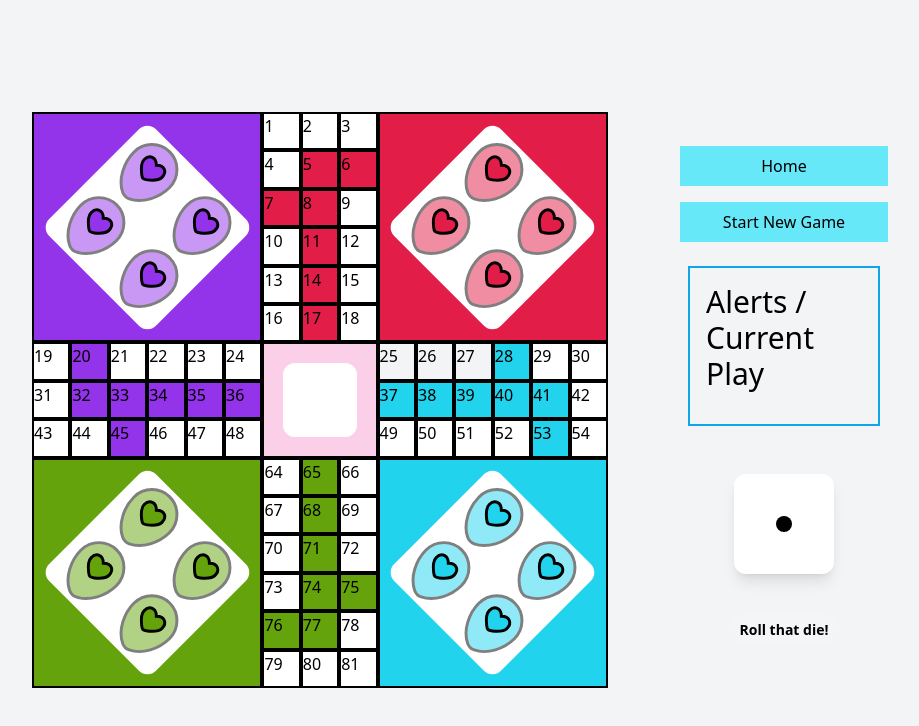
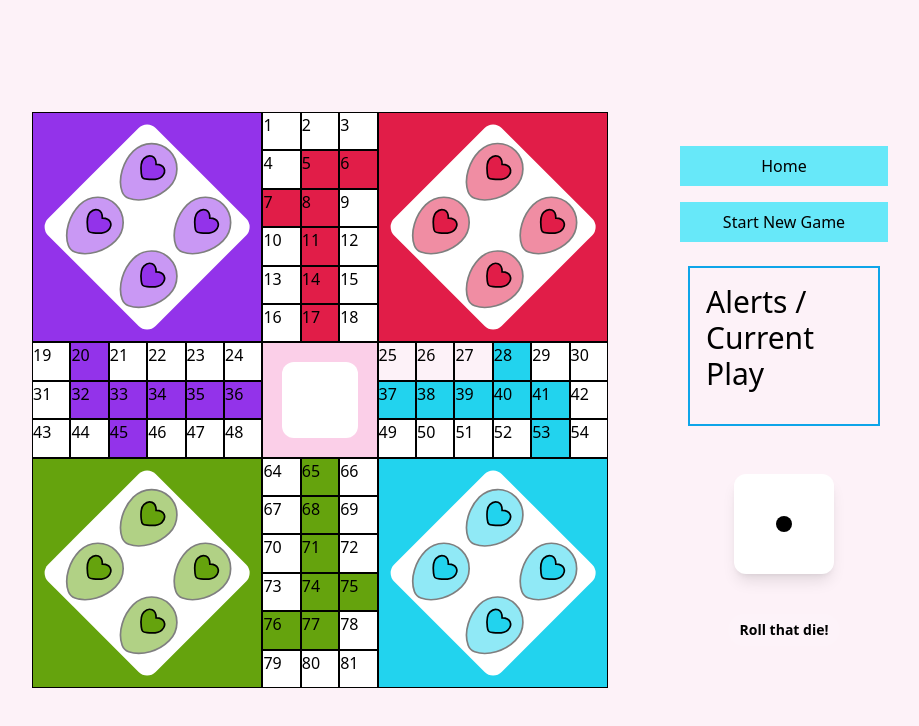
Before and after one commit to gauravloj/ludo-webapp, a React (Create React App) app: page / in a window 1280 px wide. Both pictures are taken after a click on the button 918 px from the left and 226 px from the top of the page. Shown: the top 726 px of the page, without its empty margins (176-1095 px from the left). Built offline with nearby package versions, Linux system fonts and the light colour scheme; the HTML template or start-up script is replaced by a standard one.

Commit message:
Update gameboard border size and background color
Co-authored-by: Apoorva Ranade <56822679+apoorvaran@users.noreply.github.com>

```diff
--- a/src/App.js
+++ b/src/App.js
@@ -8,9 +8,13 @@ export default function App() {
   let startGameHandler = (state) => {
     setStart(state);
   };
-  return startGame ? (
-    <GameBoard startGameHandler={startGameHandler} />
-  ) : (
-    <LandingPage startGameHandler={startGameHandler} />
+  return (
+    <div className="bg-pink-50 w-screen h-screen">
+      {startGame ? (
+        <GameBoard startGameHandler={startGameHandler} />
+      ) : (
+        <LandingPage startGameHandler={startGameHandler} />
+      )}
+    </div>
   );
 }
--- a/src/components/FinalDestination.jsx
+++ b/src/components/FinalDestination.jsx
@@ -5,7 +5,7 @@ import { PlayerPiece } from "./PlayerPiece";
 export function FinalDestination({ playerPieces, nemesisPieces }) {
   return (
     <div
-      className={`w-full h-full border-solid border-2 border-black bg-pink-200 flex justify-center items-center`}
+      className={`w-full h-full border-solid border border-black bg-pink-200 flex justify-center items-center`}
     >
       <div className="w-4/6 h-4/6 bg-white rounded-xl grid grid-cols-4 place-items-center">
         {Object.keys(nemesisPieces).map((key) => {
--- a/src/components/GameBoard.jsx
+++ b/src/components/GameBoard.jsx
@@ -238,7 +238,7 @@ export function GameBoard({ startGameHandler }) {
   };
 
   return (
-    <div className="flex justify-center items-center space-x-8 min-h-screen justify-items-stretch bg-gray-100">
+    <div className="flex justify-center items-center space-x-8 min-h-screen justify-items-stretch">
       <div className="basis-1/2 aspect-square grid grid-cols-15 auto-rows-fr gap-0 p-8">
         <div className="col-span-6 row-span-6">
           <HomeBox isPieceEnabled={false} pieceInfo={all_players.minion_too} />
--- a/src/components/HomeBox.jsx
+++ b/src/components/HomeBox.jsx
@@ -13,7 +13,7 @@ export function HomeBox({
 }) {
   return (
     <div
-      className={`w-full h-full border-solid border-2 border-black ${pieceInfo[colorSymbol]} flex justify-center items-center`}
+      className={`w-full h-full border-solid border border-black ${pieceInfo[colorSymbol]} flex justify-center items-center`}
     >
       <div className="m-2 rotate-45 w-2/3 h-2/3 bg-white rounded-xl grid grid-cols-2 grid-rows-2 place-items-center">
         {Object.keys(pieceInfo).map((key) => {
--- a/src/components/MoveBox.jsx
+++ b/src/components/MoveBox.jsx
@@ -13,7 +13,7 @@ export function MoveBox({
   let to_rotate = -45;
   return (
     <div
-      className={`grid grid-cols-1 w-full h-full border-solid border-2 border-black ${boxColor}`}
+      className={`grid grid-cols-1 w-full h-full border-solid border border-black ${boxColor}`}
     >
       {idx}
 
--- a/src/components/PlayerPiece.jsx
+++ b/src/components/PlayerPiece.jsx
@@ -7,7 +7,7 @@ export function PlayerPiece({ disabled, color, boxColor, onClick }) {
       viewBox="0 0 24 24"
       fill="none"
       stroke="#000000"
-      strokeWidth="0.9359999999999999"
+      strokeWidth="0.535"
       onClick={onClick}
       disabled={disabled}
     >
```
